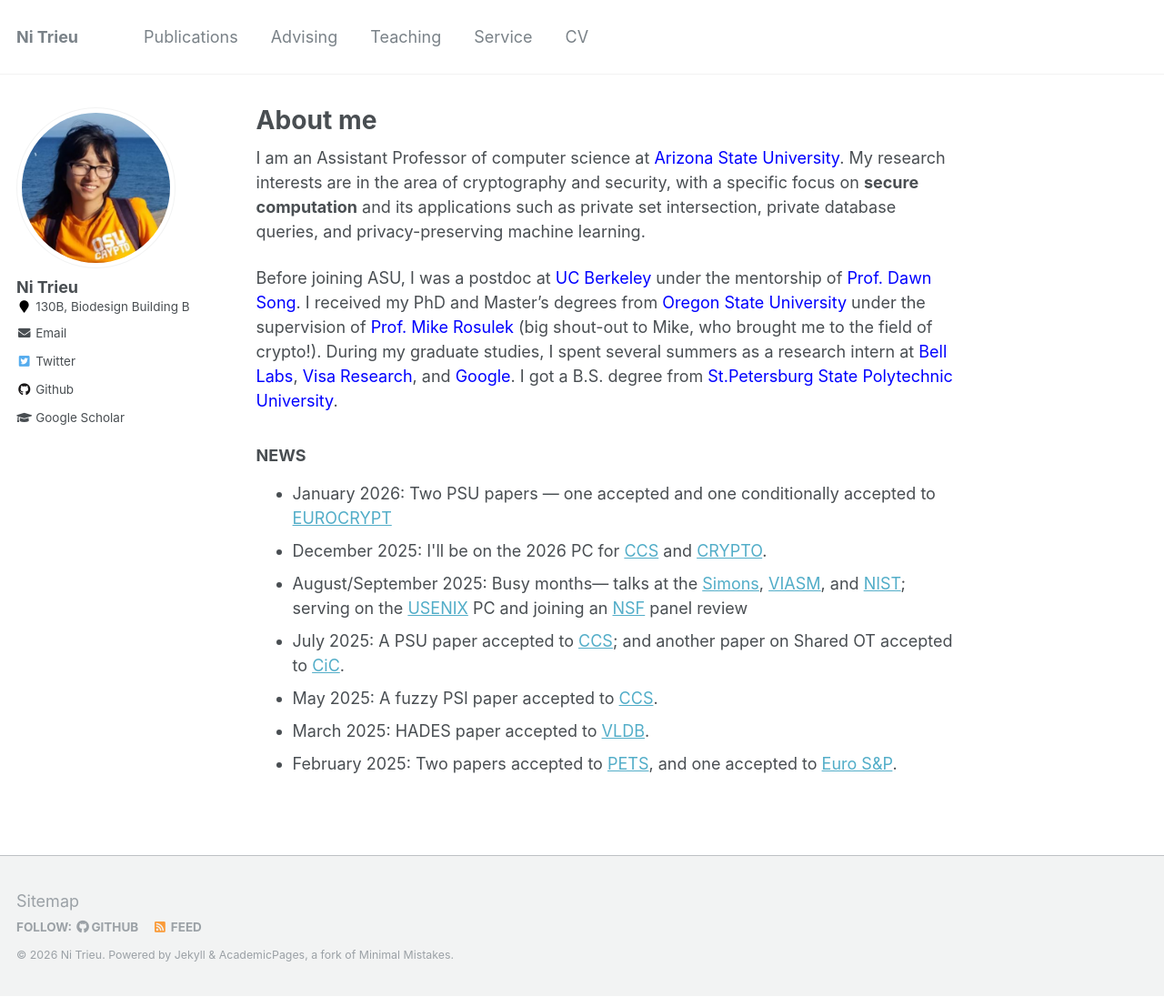
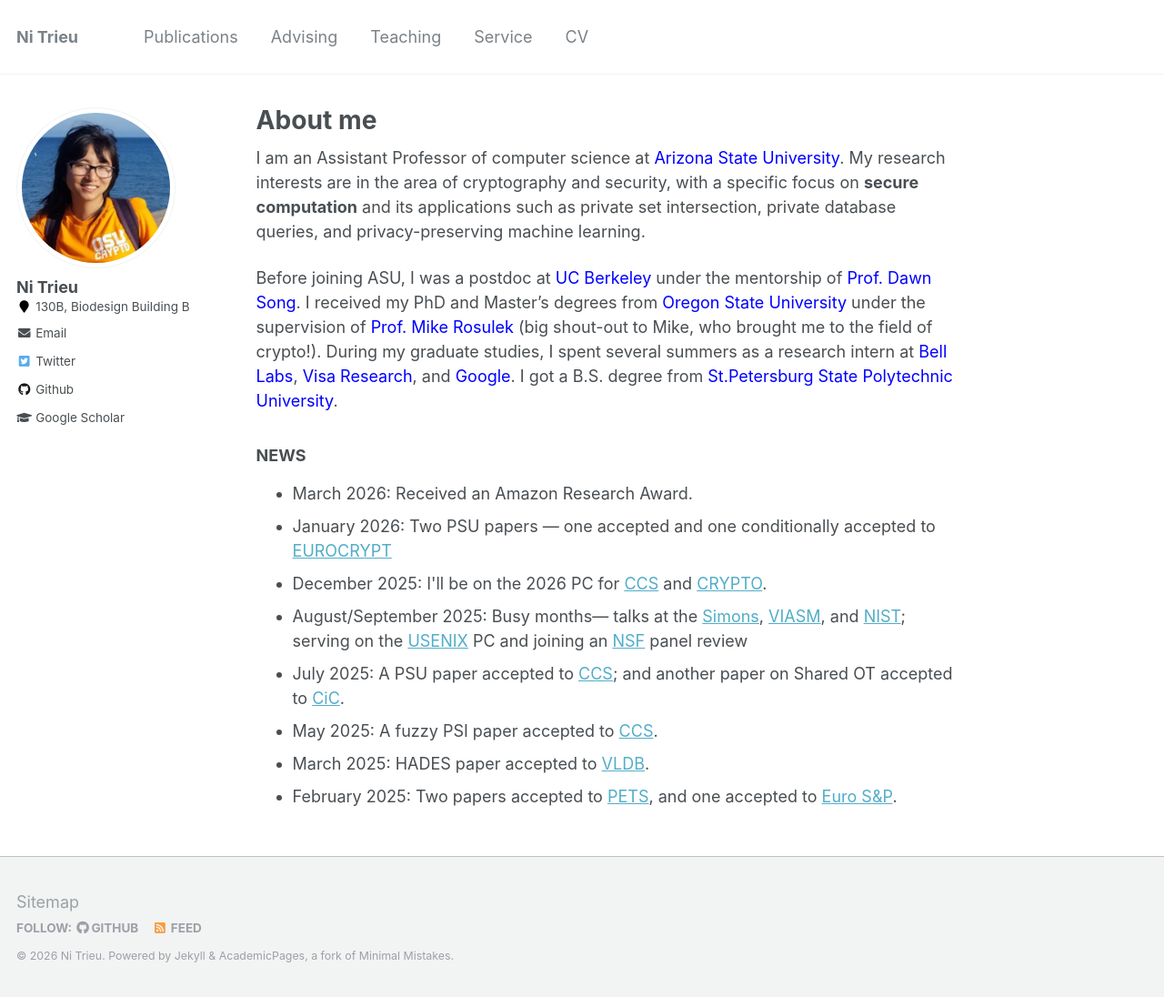
Before and after one commit to nitrieu/nitrieu.github.io, a Jekyll site: the page built from _pages/about.md, in a window 1280 px wide and 1096 px high. Shown: the whole window at 91% size. Built offline with Jekyll 4.4.1, drawn with Linux system fonts in a browser that asks for light colours.

Commit message:
Update about.md

```diff
--- a/_pages/about.md
+++ b/_pages/about.md
@@ -17,6 +17,7 @@ Before  joining  ASU,  I was a postdoc at <a href="https://berkeley.edu/" style=
 
 <h3>NEWS</h3>
 <ul>
+    <li>March 2026: Received an Amazon Research Award.</li>
     <li>January 2026: Two PSU papers — one accepted and one conditionally accepted to  <a href="https://eurocrypt.iacr.org/2026/">EUROCRYPT</a></li>
     <li>December 2025: I'll be on the 2026 PC for <a href="https://www.sigsac.org/ccs/CCS2026/call-for-papers.html">CCS</a> and <a href="https://crypto.iacr.org/2026">CRYPTO</a>.</li>
   <li> August/September 2025: Busy months— talks at the <a href="https://simons.berkeley.edu/workshops/secure-computation-0">Simons</a>, <a href="https://viasm.edu.vn/hdkh/YCF2025">VIASM</a>, and <a href="https://csrc.nist.gov/projects/pec/stppa">NIST</a>; serving on the <a href="[https://simons.berkeley.edu/workshops/secure-computation-0](https://www.usenix.org/conference/usenixsecurity26)">USENIX</a> PC and joining an <a href="https://www.research.gov/research-web/">NSF</a> panel review  </li>
```
